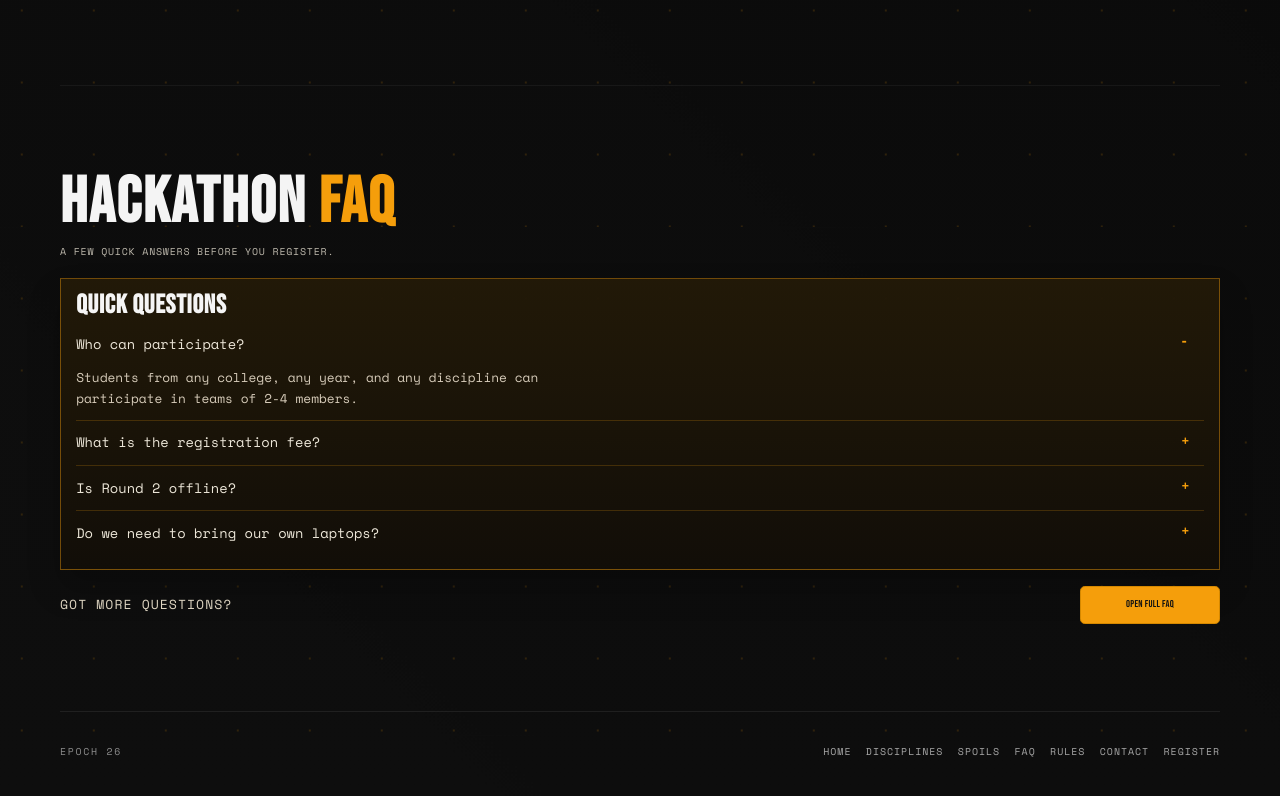
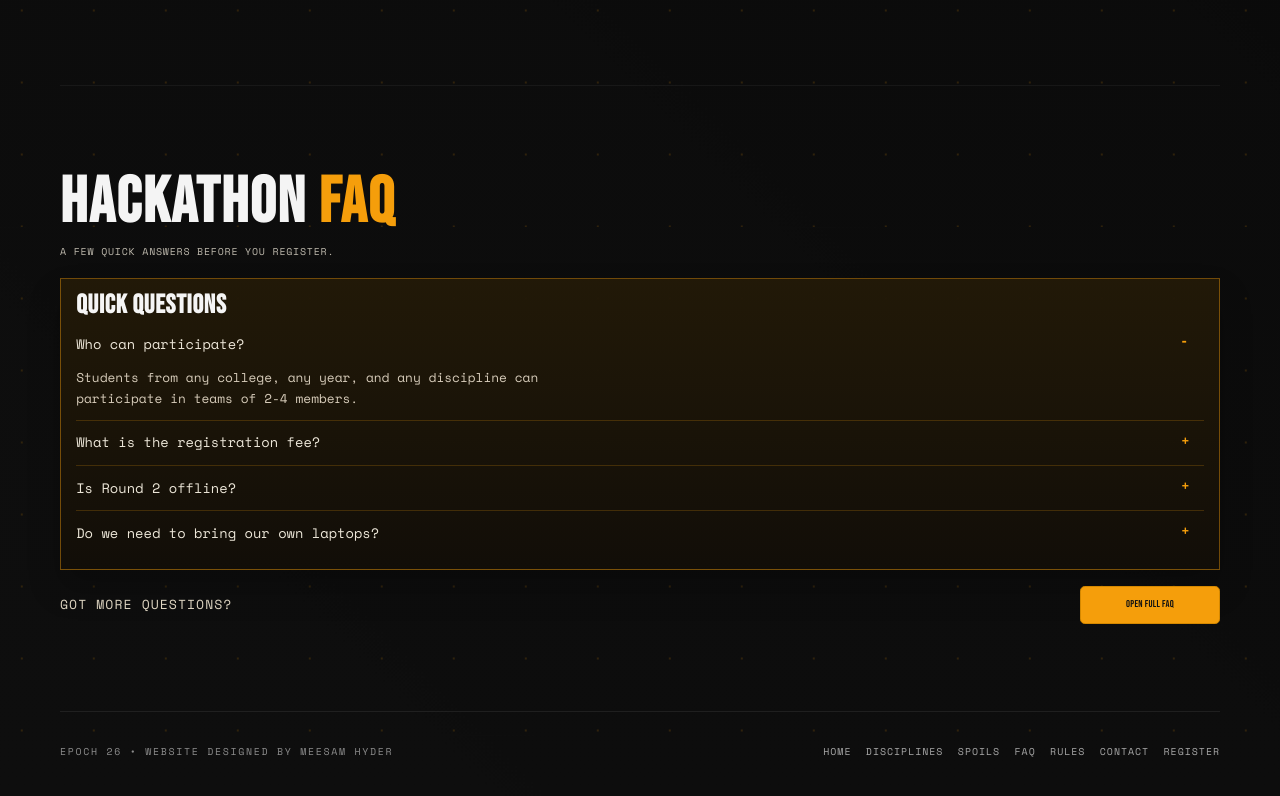
Before and after one commit to mehy12/epoch, a Next.js app: page / in a window 1280 px wide. Shown: the part 3884-4680 px from the top of the page. Built offline with nearby package versions, Linux system fonts and the light colour scheme; no server answers.

Commit message:
feat: update footer to include designer credit on homepage

```diff
--- a/app/page.js
+++ b/app/page.js
@@ -431,7 +431,7 @@ export default function HomePage() {
       </section>
 
       <footer className="epoch-footer">
-        <p>EPOCH 26</p>
+        <p>EPOCH 26 • Website designed by Meesam Hyder</p>
         <div>
           <a href="#top">Home</a>
           <a href="#tracks">Disciplines</a>
```
